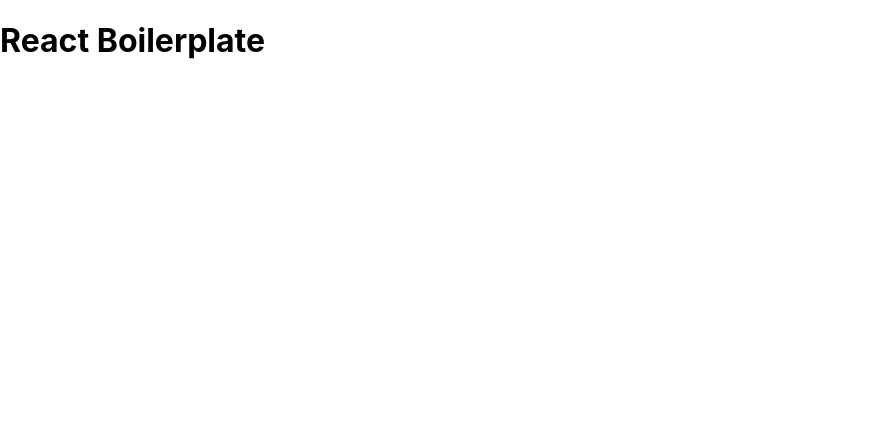
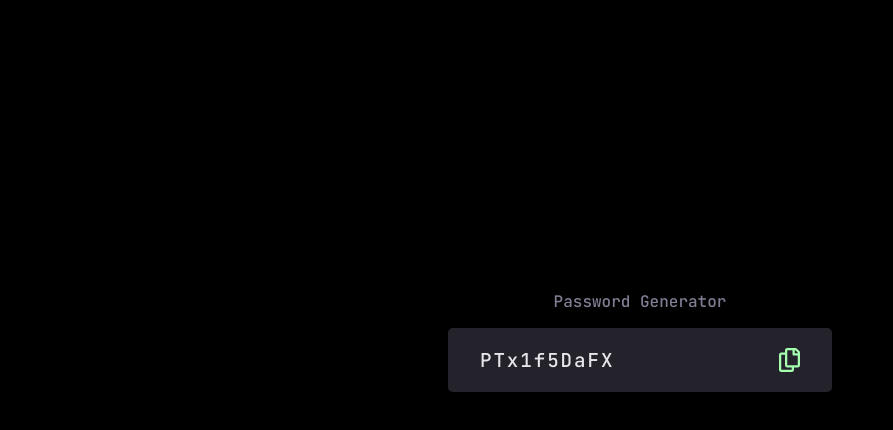
Before and after one commit to sajeell/password-generator, a React (Create React App) app: page / in a window 1280 px wide. Shown: the top 430 px of the page, without its empty margins (0-893 px from the left). Built offline with nearby package versions, Linux system fonts and the light colour scheme.

Commit message:
:lipstick:

```diff
--- a/src/App.css
+++ b/src/App.css
@@ -1,38 +1,11 @@
-.App {
-  text-align: center;
-}
+@import url('https://fonts.googleapis.com/css2?family=JetBrains+Mono:wght@500;700&display=swap');
 
-.App-logo {
-  height: 40vmin;
-  pointer-events: none;
-}
-
-@media (prefers-reduced-motion: no-preference) {
-  .App-logo {
-    animation: App-logo-spin infinite 20s linear;
-  }
-}
-
-.App-header {
-  background-color: #282c34;
-  min-height: 100vh;
+.app-wrapper {
   display: flex;
   flex-direction: column;
   align-items: center;
   justify-content: center;
-  font-size: calc(10px + 2vmin);
-  color: white;
+  min-height: 100vh;
+  background-color: black;
+  font-family: 'JetBrains Mono', monospace;
 }
-
-.App-link {
-  color: #61dafb;
-}
-
-@keyframes App-logo-spin {
-  from {
-    transform: rotate(0deg);
-  }
-  to {
-    transform: rotate(360deg);
-  }
-}
--- a/src/App.js
+++ b/src/App.js
@@ -1,4 +1,5 @@
 import Main from './component/Main'
+import './App.css'
 
 function App() {
   return (
--- a/src/component/Main.jsx
+++ b/src/component/Main.jsx
@@ -1,9 +1,32 @@
+import { title } from '../shared/data/data'
 import '../shared/style/main.css'
 
+import { useEffect, useState } from 'react'
+import clipBoardIcon from '../shared/icon/clipboard.svg'
+
 function Main() {
+  const [password, setPassword] = useState('')
+
+  useEffect(() => {
+    setPassword('PTx1f5DaFX')
+  }, [])
+
   return (
     <div className='main-wrapper'>
-      <h1>React Boilerplate</h1>
+      <p id='heading'>{title}</p>
+      <div className='box-wrapper'>
+        <div className='password-box'>
+          <p id='password'>{password}</p>
+          <img
+            src={clipBoardIcon}
+            alt='copy'
+            id='copy-button'
+            onClick={() => {
+              navigator.clipboard.writeText(password)
+            }}
+          />
+        </div>
+      </div>
     </div>
   )
 }
--- a/src/shared/data/data.js
+++ b/src/shared/data/data.js
@@ -1,3 +1,3 @@
-const title = 'Password Genetator'
+const title = 'Password Generator'
 
 export { title }
--- a/src/shared/style/main.css
+++ b/src/shared/style/main.css
@@ -0,0 +1,50 @@
+:root {
+  --box-bg-color: #24232c;
+  --font-color: #817d92;
+  --almost-white-color: #e6e5ea;
+  --box-width: 25vw;
+}
+
+/* Main Div Style -> Start */
+
+.main-wrapper {
+  display: flex;
+  flex-direction: column;
+  align-items: center;
+  height: 250px;
+}
+
+/* Main Div Style -> End */
+
+/* Heading Style -> Start */
+
+#heading {
+  color: var(--font-color);
+  font-size: 1em;
+}
+
+/* Heading Style -> End */
+
+/* Password Box Style -> Start */
+
+.password-box {
+  display: flex;
+  align-items: center;
+  justify-content: space-between;
+  background-color: var(--box-bg-color);
+  padding: 0em 2em;
+  border-radius: 5px;
+  width: var(--box-width);
+}
+
+#password {
+  color: var(--almost-white-color);
+  font-size: 1.2em;
+  letter-spacing: 0.1em;
+}
+
+#copy-button {
+  cursor: pointer;
+}
+
+/* Password Box Style -> End */
```
Also changed, not shown: src/shared/icon/clipboard.svg (added).
